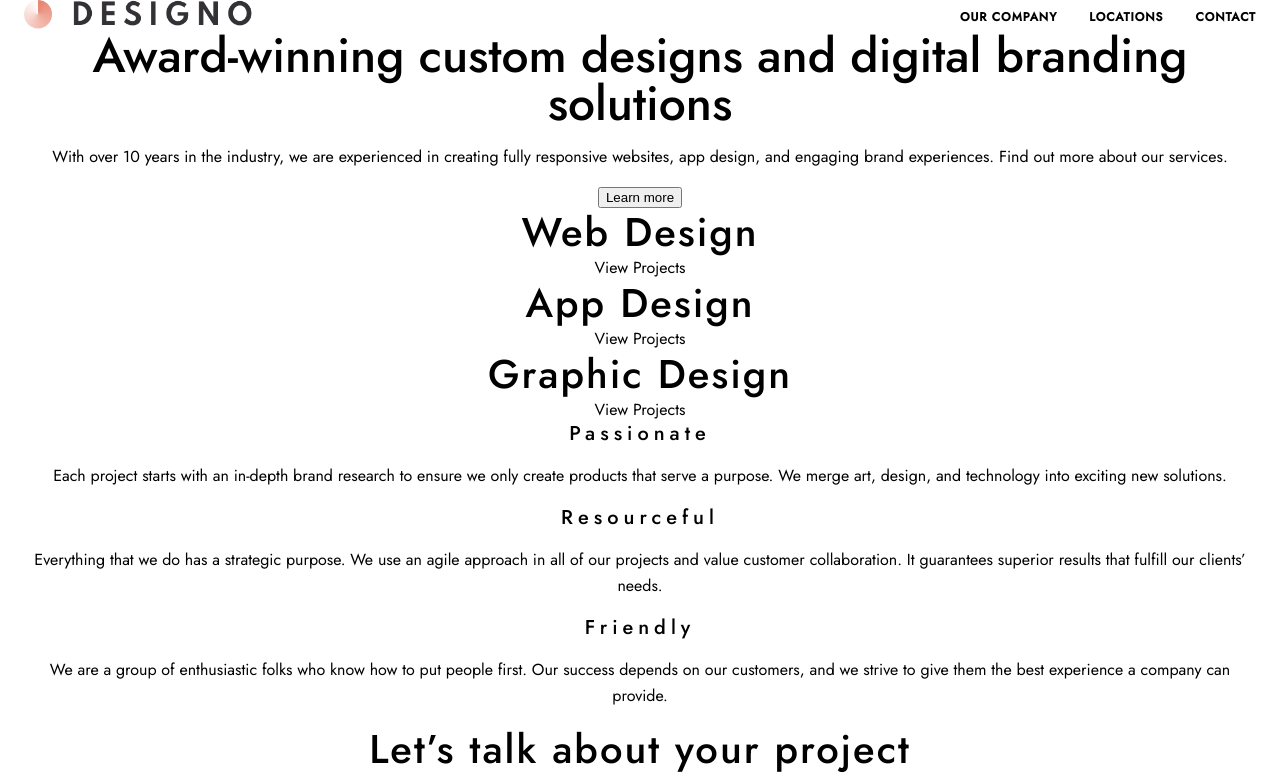
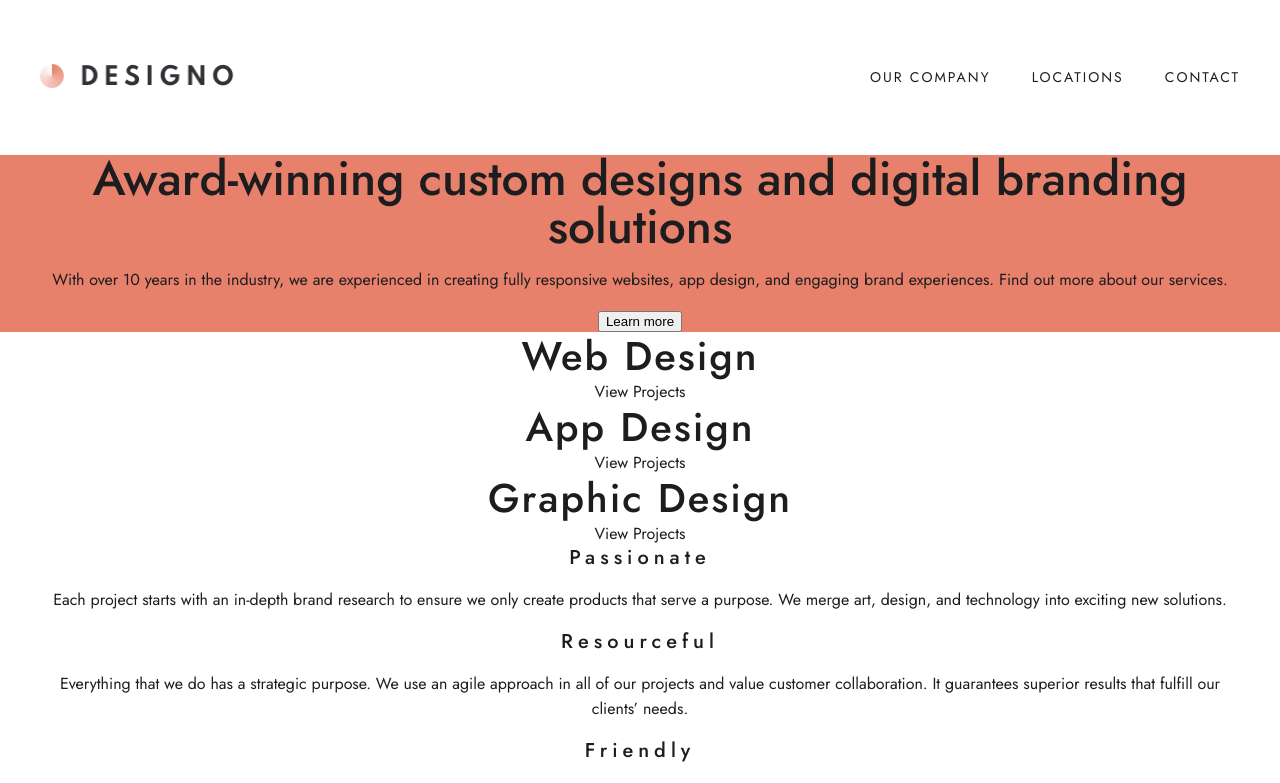
Before and after one commit to Andrparsons/designo, a Next.js app: page / in a window 1280 px wide. Shown: the top 783 px of the page. Built offline with nearby package versions, Linux system fonts and the light colour scheme.

Commit message:
header component styling

```diff
--- a/components/Container/Container.module.css
+++ b/components/Container/Container.module.css
@@ -3,7 +3,7 @@
   padding: 0 1.5rem;
 }
 
-@media (min-with: 550px) {
+@media (min-width: 550px) {
   .container {
     padding: 0 2.5rem;
   }
--- a/components/Header/Header.module.css
+++ b/components/Header/Header.module.css
@@ -1,7 +1,7 @@
 .header {
   position: sticky;
   top: 0;
-  padding: 2rem 0;
+  padding: 2.25rem 0;
   background: var(--appBg);
   z-index: 2;
 }
@@ -30,18 +30,17 @@
 }
 
 .pageLink {
-  font-size: 0.75rem;
-  font-weight: 700;
-  line-height: 1.25;
-  margin-left: 2rem;
-  letter-spacing: 0.92px;
+  font-size: 0.875rem;
+  font-weight: 400;
+  line-height: 1;
+  letter-spacing: 2px;
   text-transform: uppercase;
-  color: var(--headerLink);
+  color: var(--textDark);
   cursor: pointer;
 }
 
 .pageLink:hover {
-  color: var(--headerLinkHover);
+  text-decoration: underline;
 }
 
 .visible {
@@ -60,11 +59,8 @@
 
 @media (min-width: 585px) {
   .header {
-    margin: 0;
-    padding: 0;
     position: relative;
-    margin: 0;
-    width: 100%;
+    padding: 4rem 0;
   }
 
   .menuWrapper {
@@ -72,16 +68,11 @@
   }
 
   .responsiveLinkGroup {
-    display: initial;
+    display: flex;
+    justify-content: space-between;
+    align-items: center;
+    margin-left: 1rem;
+    width: 100%;
+    max-width: 370px;
   }
 }
-
-@media (min-width: 650px) {
-  .logoLink {
-    max-width: 236px;
-  }
-
-  .linkGroup {
-    align-items: center;
-  }
-}
--- a/components/MobileMenu/MobileMenu.js
+++ b/components/MobileMenu/MobileMenu.js
@@ -7,8 +7,8 @@ export default function MobileMenu({ open, setOpen }) {
       className={styles.mobileMenu}
       style={
         open
-          ? { transform: "translateX(0%)" }
-          : { transform: "translateX(100%)" }
+          ? { transform: "translateX(0%)", opacity: "100%" }
+          : { transform: "translateX(100%)", opacity: "0%" }
       }
     >
       <div className={styles.mobileLinks}>
--- a/components/MobileMenu/MobileMenu.module.css
+++ b/components/MobileMenu/MobileMenu.module.css
@@ -1,27 +1,28 @@
 .mobileMenu {
-  background: var(--menuGradient);
+  background: rgba(0, 0, 0, 0.5);
   height: 100vh;
   right: 0;
-  transition: transform 0.3s ease-in-out;
+  transition: opacity 0.3s ease-in-out;
   width: 100%;
   position: fixed;
   z-index: 10;
-  top: 5.85rem;
+  top: 6.125rem;
 }
 
 .mobileLinks {
+  padding: 3rem 1.5rem;
   display: flex;
   flex-direction: column;
-  align-items: center;
-  margin-top: 5rem;
+  background: var(--darkBg);
+  color: var(--white);
 }
 
 .mobileLink {
-  font-family: "Fraunces", serif;
-  font-weight: 900;
+  font-weight: 400;
   font-size: 1.5rem;
-  color: var(--textDark);
+  letter-spacing: 2px;
   margin-top: 2rem;
+  text-transform: uppercase;
 }
 
 .mobileLink:first-child {
--- a/styles/Home.module.css
+++ b/styles/Home.module.css
@@ -1,3 +1,8 @@
 .main {
   text-align: center;
+  color: var(--textDark);
 }
+
+.intro {
+  background-color: var(--highlightBg);
+}
--- a/styles/globals.css
+++ b/styles/globals.css
@@ -11,8 +11,12 @@
 
   /* intentions */
   --appBg: var(--white);
-  --primaryBg: var(--peach);
-  --secondaryBg: var(--lightPeach);
+  --darkBg: var(--black);
+  --highlightBg: var(--peach);
+  --secondaryHighlightBg: var(--lightPeach);
+
+  --textDark: var(--black);
+  --textLight: var(--white);
 }
 html,
 body {
```
